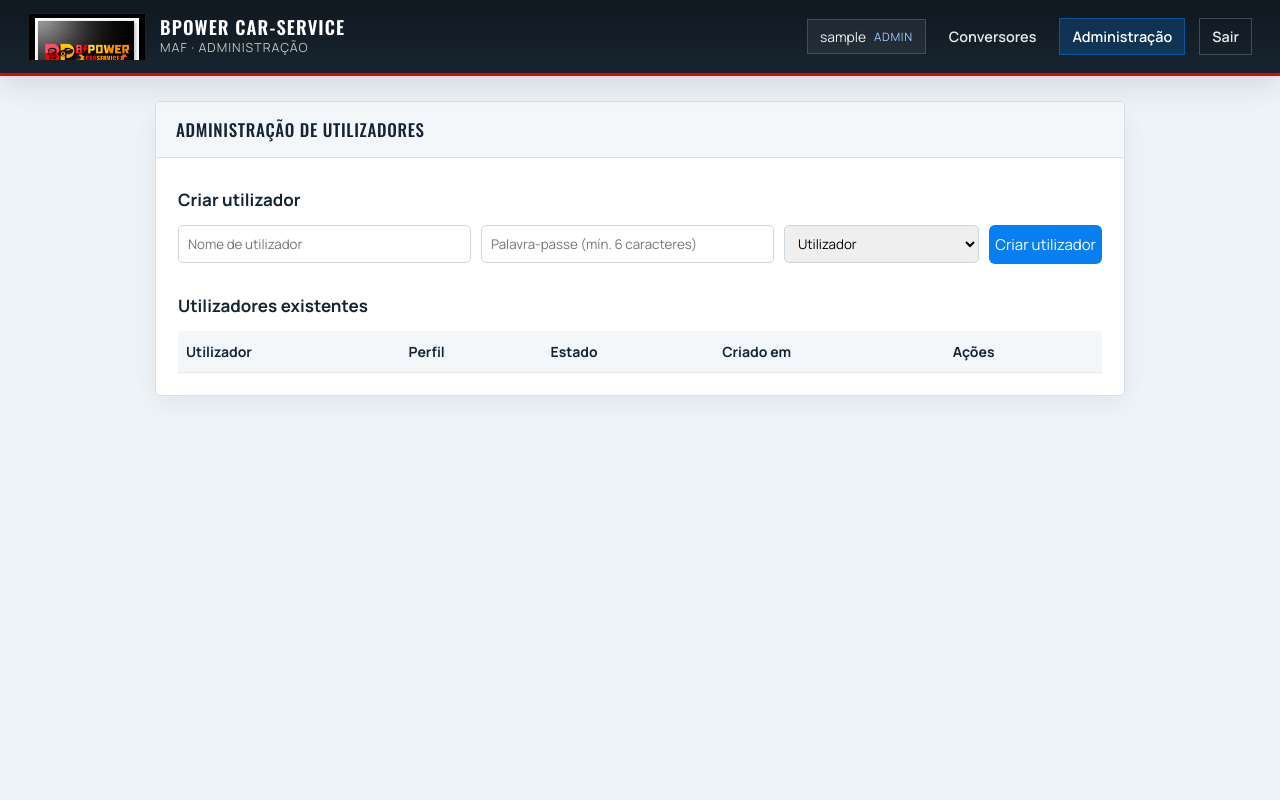
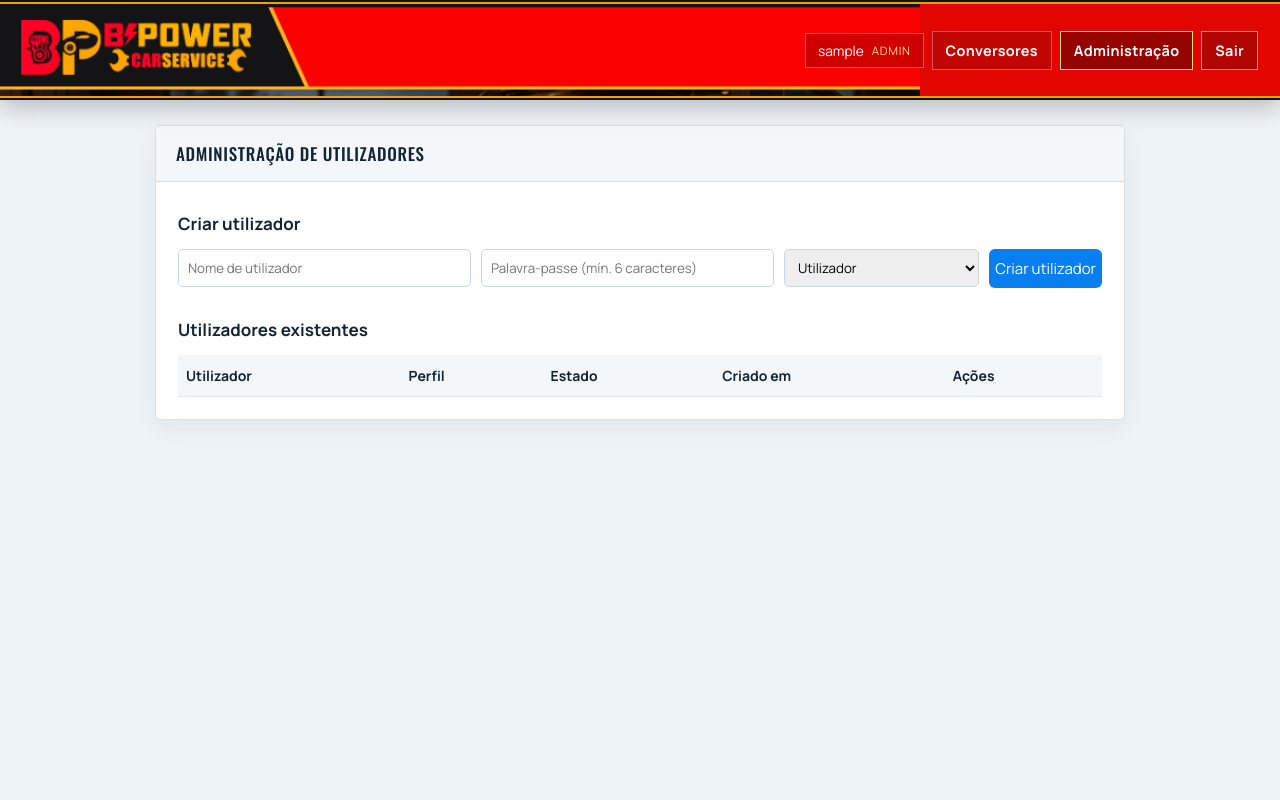
Before and after one commit to Bzapp/Bzapp, a PHP site: page /admin.php in a window 1280 px wide. Run offline with PHP 8.4, Linux system fonts and the light colour scheme; the visitor is signed in with stand-in values (Sample User, id 1); lists and menus that the app fills with data are empty.

Commit message:
Match MAF header to the B/Power banner artwork
Use the provided banner as the topbar background with charcoal,
orange diagonal and red field, and place session actions on the red.

Co-authored-by: Bzapp <Bzapp@users.noreply.github.com>

```diff
--- a/Tools/admin.php
+++ b/Tools/admin.php
@@ -67,12 +67,9 @@ $users = db()->query('SELECT id, username, role, active, created_at FROM users O
 </head>
 <body class="app-page">
 <header class="topbar">
-  <a class="brand" href="app.php">
+  <div class="topbar-inner">
+    <a class="brand" href="app.php" aria-label="BPower Car-Service">
       <span class="brand-mark"><img src="logo.png" alt="BPower Car-Service"></span>
-    <span class="brand-text">
-      <strong>BPower Car-Service</strong>
-      <span>MAF · Administração</span>
-    </span>
     </a>
     <div class="top-actions">
       <span class="user-chip">
@@ -82,6 +79,7 @@ $users = db()->query('SELECT id, username, role, active, created_at FROM users O
       <a href="app.php">Conversores</a>
       <a class="is-active" href="admin.php">Administração</a>
       <a class="logout" href="logout.php">Sair</a>
+    </div>
   </div>
 </header>
 
--- a/Tools/style.css
+++ b/Tools/style.css
@@ -6,6 +6,7 @@
   --blue: #087ff0;
   --blue-dark: #066fd2;
   --brand-red: #e10600;
+  --brand-orange: #f0a000;
   --white: #ffffff;
   --shadow: 0 10px 28px rgba(15, 35, 55, 0.12);
   --font: "Manrope", "Segoe UI", sans-serif;
@@ -115,22 +116,25 @@ body {
   min-height: 100vh;
 }
 
-/* —— Header / topbar —— */
+/* —— Header banner (matches B/Power reference) —— */
 .topbar {
   position: sticky;
   top: 0;
   z-index: 20;
-  min-height: 76px;
-  padding: 12px 28px;
-  display: flex;
-  align-items: center;
-  justify-content: space-between;
-  gap: 20px;
-  background:
-    linear-gradient(180deg, #101820 0%, #172430 100%);
+  min-height: 96px;
+  padding: 0;
   color: var(--white);
-  box-shadow: var(--shadow);
-  border-bottom: 3px solid var(--brand-red);
+  background-color: var(--brand-red);
+  background-image: url("header-banner.png");
+  background-repeat: no-repeat;
+  background-position: left center;
+  background-size: auto 100%;
+  border-top: 2px solid #111;
+  border-bottom: 2px solid #111;
+  box-shadow:
+    inset 0 2px 0 var(--brand-orange),
+    inset 0 -2px 0 var(--brand-orange),
+    0 8px 22px rgba(0, 0, 0, 0.22);
   animation: topbar-in 420ms ease-out;
 }
 
@@ -139,63 +143,38 @@ body {
   to { opacity: 1; transform: translateY(0); }
 }
 
-.brand {
+.topbar-inner {
+  position: relative;
+  z-index: 2;
+  min-height: 96px;
+  padding: 12px 22px 12px 18px;
   display: flex;
   align-items: center;
-  gap: 14px;
-  text-decoration: none;
-  color: inherit;
-  min-width: 0;
+  justify-content: space-between;
+  gap: 18px;
 }
 
-.brand-mark {
-  flex: 0 0 auto;
-  width: 118px;
-  height: 48px;
-  display: grid;
-  place-items: center;
-  background: #000;
-  border: 1px solid rgba(255, 255, 255, 0.12);
-  overflow: hidden;
+.brand {
+  display: block;
+  width: min(420px, 48vw);
+  height: 72px;
+  text-decoration: none;
+  color: transparent;
+  /* clickable logo zone over the banner artwork */
 }
 
+.brand-mark,
 .brand-mark img {
-  display: block;
-  width: 100%;
-  height: 100%;
-  object-fit: contain;
-  padding: 4px 6px;
-}
-
-.brand-text {
-  display: flex;
-  flex-direction: column;
-  gap: 2px;
-  min-width: 0;
-}
-
-.brand-text strong {
-  font-family: var(--display);
-  font-size: 1.15rem;
-  font-weight: 600;
-  letter-spacing: 0.06em;
-  text-transform: uppercase;
-  line-height: 1.1;
-}
-
-.brand-text span {
-  color: rgba(255, 255, 255, 0.72);
-  font-size: 0.78rem;
-  letter-spacing: 0.08em;
-  text-transform: uppercase;
+  display: none;
 }
 
 .top-actions {
   display: flex;
-  gap: 10px;
+  gap: 8px;
   align-items: center;
   flex-wrap: wrap;
   justify-content: flex-end;
+  margin-left: auto;
 }
 
 .user-chip {
@@ -203,49 +182,51 @@ body {
   align-items: center;
   gap: 8px;
   padding: 7px 12px;
-  border: 1px solid rgba(255, 255, 255, 0.16);
-  background: rgba(255, 255, 255, 0.06);
-  color: rgba(255, 255, 255, 0.92);
+  border: 1px solid rgba(255, 255, 255, 0.35);
+  background: rgba(0, 0, 0, 0.16);
+  color: #fff;
   font-size: 0.86rem;
+  backdrop-filter: blur(2px);
 }
 
 .user-chip em {
   font-style: normal;
-  color: #9ec8ff;
+  color: #ffe08a;
   font-size: 0.72rem;
   letter-spacing: 0.06em;
   text-transform: uppercase;
 }
 
 .top-actions a {
-  color: rgba(255, 255, 255, 0.9);
+  color: #fff;
   text-decoration: none;
   font-size: 0.9rem;
-  font-weight: 600;
-  padding: 8px 12px;
-  border: 1px solid transparent;
-  transition: background 160ms ease, border-color 160ms ease, color 160ms ease;
+  font-weight: 700;
+  letter-spacing: 0.02em;
+  padding: 9px 13px;
+  border: 1px solid rgba(255, 255, 255, 0.35);
+  background: rgba(0, 0, 0, 0.14);
+  transition: background 160ms ease, border-color 160ms ease, transform 120ms ease;
 }
 
 .top-actions a:hover {
-  background: rgba(255, 255, 255, 0.08);
-  border-color: rgba(255, 255, 255, 0.14);
+  background: rgba(0, 0, 0, 0.28);
+  border-color: rgba(255, 255, 255, 0.6);
 }
 
 .top-actions a.is-active {
-  background: rgba(8, 127, 240, 0.22);
-  border-color: rgba(8, 127, 240, 0.45);
-  color: #fff;
+  background: rgba(0, 0, 0, 0.34);
+  border-color: #ffe08a;
 }
 
 .top-actions a.logout {
-  border-color: rgba(255, 255, 255, 0.2);
-  margin-left: 4px;
+  border-color: rgba(255, 255, 255, 0.6);
+  background: rgba(0, 0, 0, 0.22);
 }
 
 .top-actions a.logout:hover {
-  background: var(--brand-red);
-  border-color: var(--brand-red);
+  background: #111;
+  border-color: #111;
 }
 
 .site-area {
@@ -256,7 +237,7 @@ body {
 .site-area iframe {
   display: block;
   width: 100%;
-  height: calc(100vh - 86px);
+  height: calc(100vh - 106px);
   min-height: 650px;
   border: 0;
 }
@@ -331,21 +312,26 @@ th { background: var(--panel); }
 
 .danger { background: #c93636 !important; }
 
-@media (max-width: 760px) {
-  .create-form { grid-template-columns: 1fr; }
+@media (max-width: 860px) {
   .topbar {
+    background-size: auto 78%;
+    background-position: 8px center;
+  }
+  .topbar-inner {
+    min-height: 118px;
+    flex-direction: column;
+    align-items: stretch;
     padding: 12px 14px;
-    align-items: flex-start;
-    flex-direction: column;
   }
-  .brand-mark { width: 100px; height: 42px; }
-  .brand-text strong { font-size: 1rem; }
+  .brand {
+    width: min(280px, 70vw);
+    height: 48px;
+  }
   .top-actions {
     width: 100%;
-    gap: 8px;
     justify-content: flex-start;
   }
-  .top-actions a.logout { margin-left: 0; }
+  .create-form { grid-template-columns: 1fr; }
   .site-area iframe {
     height: 750px;
     min-height: 750px;
```
Also changed, not shown: Tools/app.php (+3 -5 lines), Tools/header-banner.png (added). Lines whose indentation alone changed are shown as unchanged.
